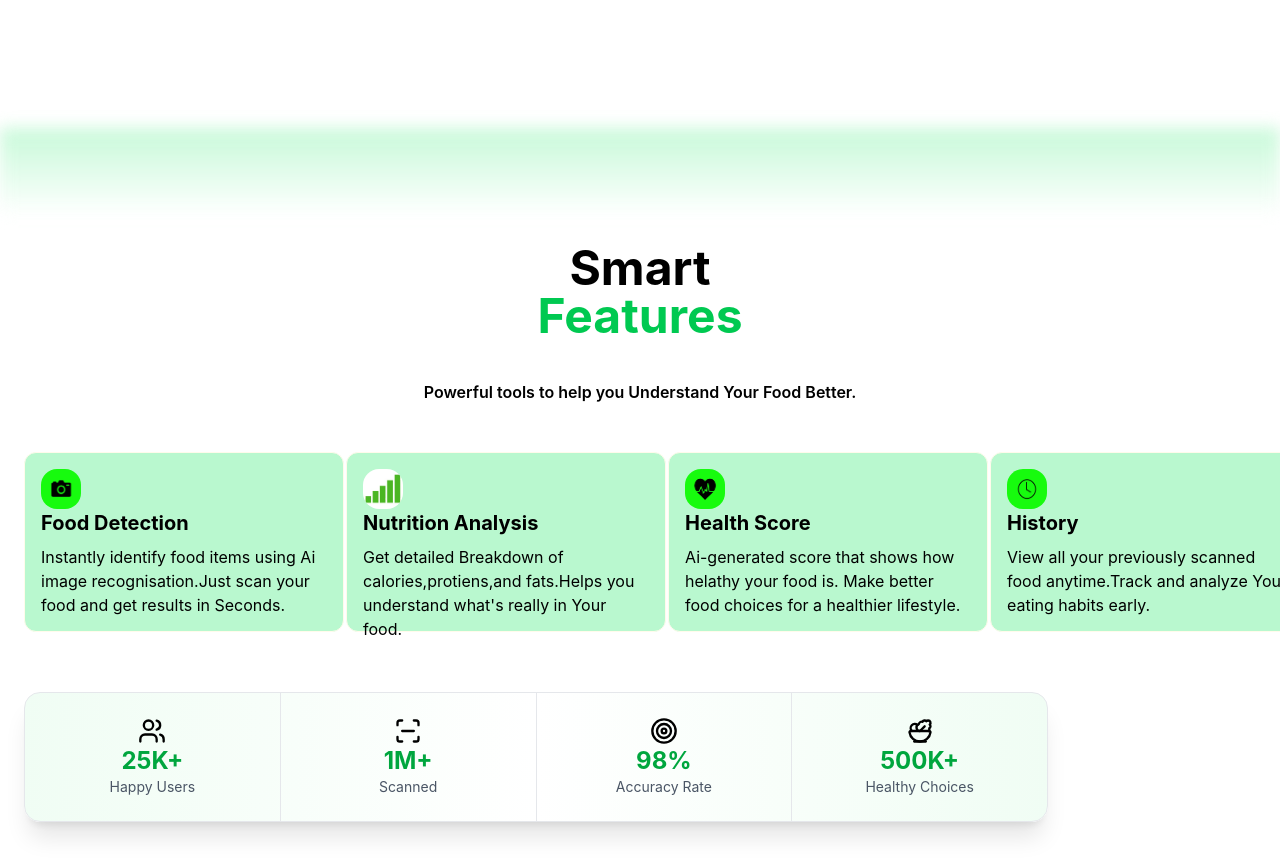
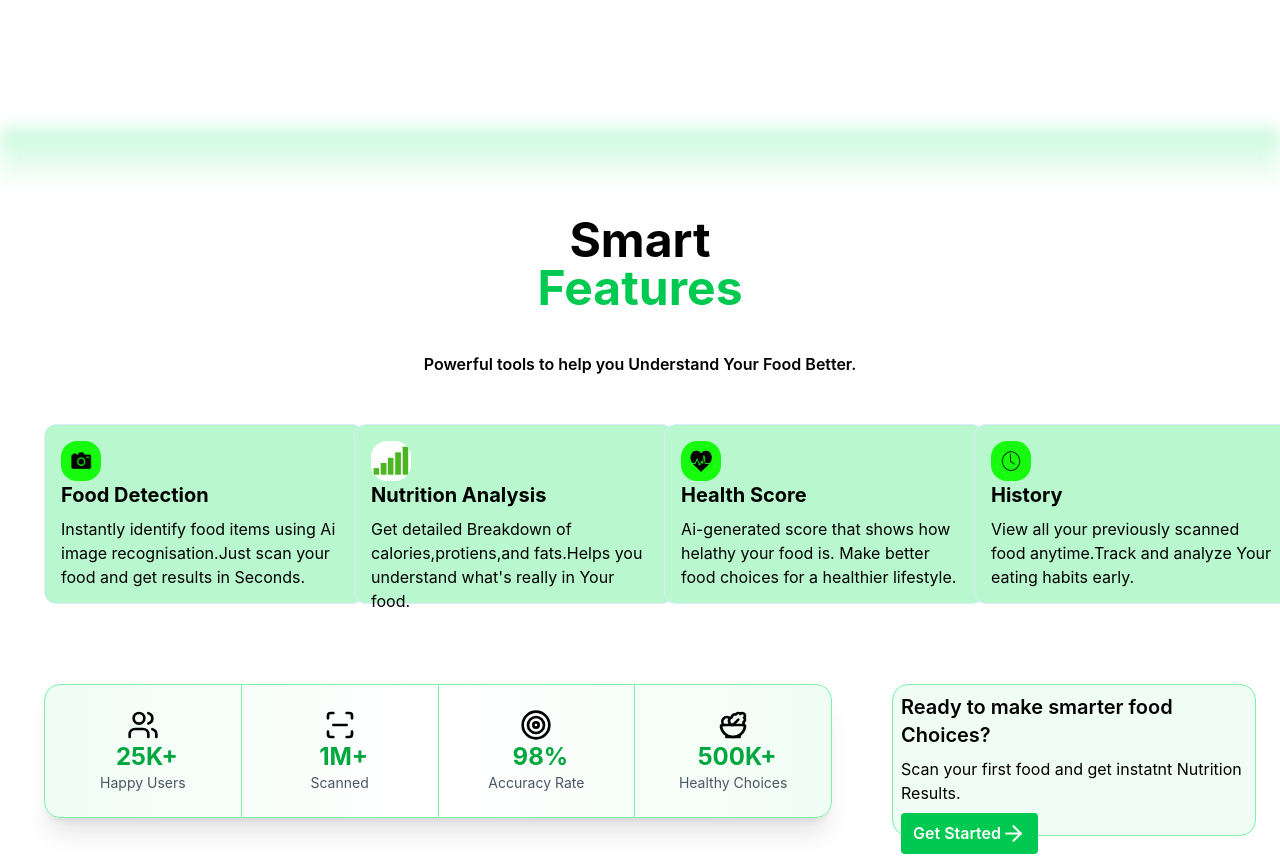
Before and after one commit to harshavardhan-macha/PureByte, a React (Vite) app in the folder FRONTEND/: page / in a window 1280 px wide. Shown: the part 840-1708 px from the top of the page. Built offline with nearby package versions, Linux system fonts and the light colour scheme.

Commit message:
Website Changes update

```diff
--- a/FRONTEND/src/Home.jsx
+++ b/FRONTEND/src/Home.jsx
@@ -11,7 +11,7 @@ return (
       <Hero />
     </section>
 
-  <div className="h-22 bg-gradient-to-b  from-green-200 via-green-100 to-white blur-sm opacity-80"></div>
+  <div className="h-10 bg-gradient-to-b  pb-15 from-green-200 via-green-100 to-white blur-sm opacity-80"></div>
     <section>
       <Features />
     </section>
--- a/FRONTEND/src/components/Features.jsx
+++ b/FRONTEND/src/components/Features.jsx
@@ -2,7 +2,7 @@ import foodIcon from "../assets/foodIcon.png"
 import Health from "../assets/Health.png"
 import Analysis from "../assets/Analysis.png"
 import History from "../assets/History.png"
-import { ScanLine , Users, Salad, Target} from "lucide-react"
+import { ScanLine , Users, Salad, Target, ArrowRight} from "lucide-react"
 function Features() {
   return (
     <div className=" px-6 py-8 ">
@@ -13,10 +13,10 @@ function Features() {
       <p className="text-center  font-semibold">
         Powerful tools to help you Understand Your Food Better.
       </p>
-
+      <div className="pl-5 pr-7">
       <div className="grid md:grid-cols-4 gap-14 mt-12 ">
 
-        <div className="border rounded-xl p-4 w-80 border-amber-50 bg-green-200 h-45 hover:scale-101">
+        <div className="border rounded-xl p-4 w-80 border-blue-100 bg-green-200 h-45 hover:scale-101">
           <h3 className="text-xl font-bold ">
             <img src={foodIcon} className="w-10 h-10 rounded-2xl" />
             Food Detection
@@ -27,7 +27,7 @@ function Features() {
           </p>
         </div>
 
-        <div className="border rounded-xl p-4 w-80  border-amber-50 bg-green-200 h-45 hover:scale-101">
+        <div className="border rounded-xl p-4 w-80  border-blue-100 bg-green-200 h-45 hover:scale-101">
           <h3 className="text-xl font-bold">
             <img src={Analysis} className="w-10 h-10 rounded-2xl" />
             Nutrition Analysis
@@ -38,7 +38,7 @@ function Features() {
           </p>
         </div>
 
-        <div className="border rounded-xl p-4 w-80 border-amber-50 bg-green-200 h-45 hover:scale-101">
+        <div className="border rounded-xl p-4 w-80 border-blue-100 bg-green-200 h-45 hover:scale-101">
           <h3 className="text-xl font-bold">
             <img src={Health} className="w-10 h-10 rounded-2xl" />
             Health Score
@@ -48,7 +48,7 @@ function Features() {
             Ai-generated score that shows how helathy your food is. Make better food choices for a healthier lifestyle.
           </p>
         </div>
-        <div className="border rounded-xl p-4 w-80  border-amber-50 bg-green-200 h-45 hover:scale-101">
+        <div className="border rounded-xl p-4 w-80  border-blue-100 bg-green-200 h-45 hover:scale-101">
           <h3 className="text-xl font-bold">
             <img src={History} className="w-10 h-10 rounded-2xl" />
             History
@@ -59,44 +59,55 @@ function Features() {
           </p>
         </div>
         </div>
-        <div className="max-w-5xl mt-15">
+        </div>
+       <div className="flex gap-15 mt-20">
+       <div className="max-w-5xl flex-1 pl-5">
 
       <div className="bg-gradient-to-r from-green-50 via-white to-green-50
-                      shadow-xl rounded-2xl border border-gray-200
-                      backdrop-blur-md   ">
+                      shadow-xl rounded-2xl border border-green-300
+                      backdrop-blur-md ">
 
-        <div className="flex text-center divide-x divide-gray-200">
+        <div className="flex text-center divide-x  divide-green-300">
 
           <div className="flex-1 p-6 hover:scale-105 transition duration-300">
-            <Users size={28} className="mx-auto mb- "/>
-            <h2 className="text-2xl font-bold text-green-600 ">25K+</h2>
+            <Users size={32} className="mx-auto mb- "/>
+            <h2 className="text-2xl font-bold text-green-600 pl-2 ">25K+</h2>
             <p className="text-gray-600 text-sm">Happy Users</p>
           </div>
 
           <div className="flex-1 p-6 hover:scale-105 transition duration-300">
-            <ScanLine size={28} className="mx-auto mb- "/>
-            <h2 className="text-2xl font-bold text-green-600">1M+</h2>
+            <ScanLine size={32} className="mx-auto mb- "/>
+            <h2 className="text-2xl font-bold text-green-600 pl-2">1M+</h2>
             <p className="text-gray-600 text-sm">Scanned</p>
           </div>
 
           <div className="flex-1 p-6 hover:scale-105 transition duration-300">
-            <Target size={28} className="mx-auto mb- "/>
-            <h2 className="text-2xl font-bold text-green-600">98%</h2>
+            <Target size={32} className="mx-auto mb- "/>
+            <h2 className="text-2xl font-bold text-green-600 pl-2">98%</h2>
             <p className="text-gray-600 text-sm">Accuracy Rate</p>
           </div>
 
           <div className="flex-1 p-6 hover:scale-105 transition duration-300">
-            <Salad size={28} className="mx-auto mb- "/>
-            <h2 className="text-2xl font-bold text-green-600">500K+</h2>
+            <Salad size={32} className="mx-auto mb- "/>
+            <h2 className="text-2xl font-bold text-green-600 pl-2">500K+</h2>
             <p className="text-gray-600 text-sm">Healthy Choices</p>
           </div>
-          </div>
-
 
 
       </div>
        </div>
        </div>
+
+      <div className=" rounded-2xl border bg-green-50 w-91 h-38 p-2 border-green-300">
+        <h1 className="font-semibold text-xl pb-2"> Ready to make smarter food Choices?</h1>
+        <p className="font-normal pb-2"> Scan your  first food and get instatnt  Nutrition Results.</p>
+        <button className="bg-green-500 rounded flex px-3 py-2 text-white font-semibold">Get Started <ArrowRight size={25} className="align-middle "></ArrowRight>
+        </button>
+         </div>
+
+
+      </div>
+       </div>
         );
       }
   export default Features;
```
